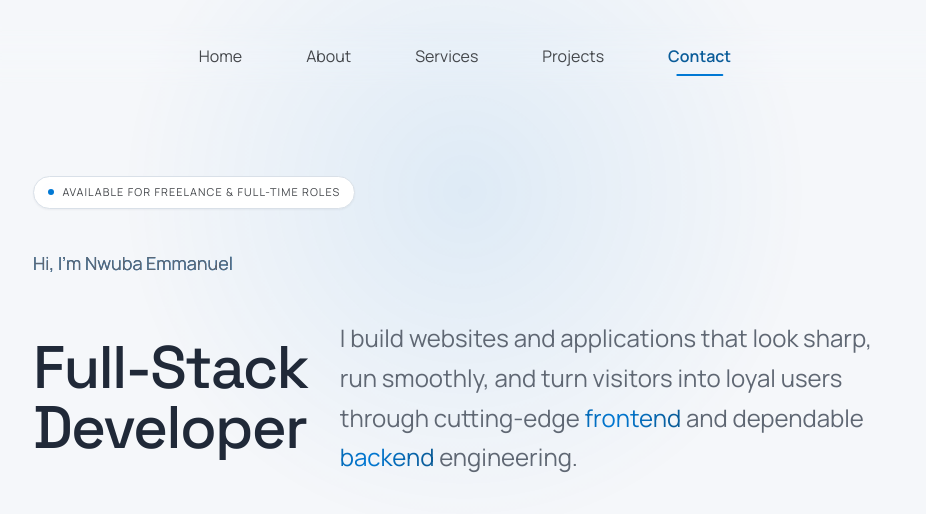
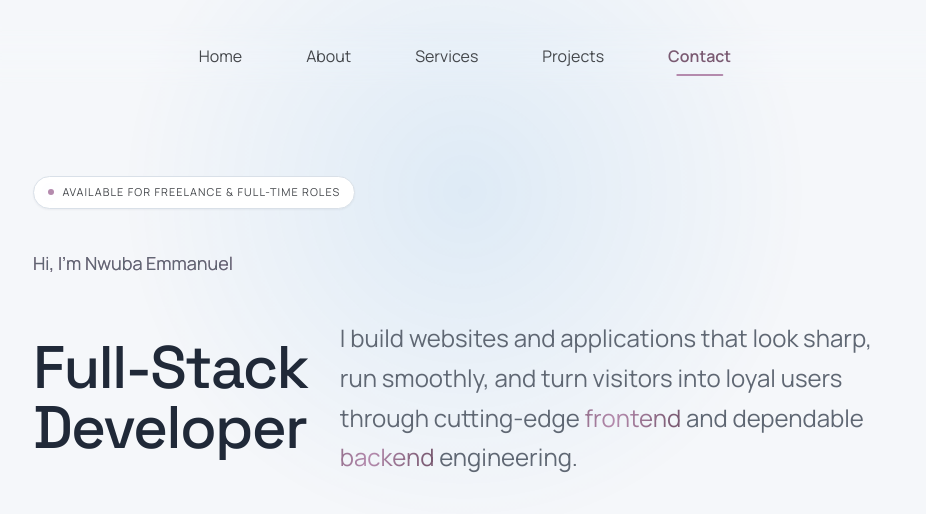
Before and after one commit to biggestmanuel/manuel-portfolio, a plain HTML site: page index.html in a window 1280 px wide. Shown: the top 514 px of the page, without its empty margins (175-1101 px from the left). Drawn offline with Linux system fonts and the light colour scheme.

Commit message:
Mauve accent + stylish refinements
- Replace Windows blue accent with mauve (#B48AAD) across Portfolio.css
  and case-study.css
- Photo frame: mauve border, soft shadow, hover lift on portrait image
- Project cards: mauve border ring on hover (inherits --blue)
- Light theme only, single-scroll layout preserved

```diff
--- a/Portfolio.css
+++ b/Portfolio.css
@@ -28,14 +28,14 @@
   --line: #d9e0e8;         /* hairline border */
   --silver: #c0c0c0;
 
-  /* Accent — four tones because one blue cannot serve every job on a
-     light canvas while staying AA-compliant. */
-  --blue: #0078d4;          /* primary: borders, icons, large text, fills */
-  --blue-bright: #4c8dff;   /* secondary: decorative glows only */
-  --blue-ink: #0a5c99;      /* accent TEXT on soft white (6.5:1) */
-  --blue-fill: #0067b8;     /* filled surfaces carrying white text (5.8:1) */
-  --blue-soft: rgba(0, 120, 212, 0.1);
-  --blue-ring: rgba(0, 120, 212, 0.28);
+  /* Accent — mauve. Dusty purple-pink that reads as personal rather than
+     corporate, while staying compliant on the soft-white canvas. */
+  --blue: #B48AAD;          /* primary: borders, icons, large text, fills */
+  --blue-bright: #C9A9C6;   /* secondary: decorative glows only */
+  --blue-ink: #7A5A72;      /* accent TEXT on soft white */
+  --blue-fill: #8E6B7F;     /* filled surfaces carrying white text */
+  --blue-soft: rgba(180, 138, 173, 0.1);
+  --blue-ring: rgba(180, 138, 173, 0.28);
 
   /* Soft elevation for a light canvas — cool-tinted, never black. */
   --shadow-sm: 0 1px 2px rgba(32, 41, 56, 0.05);
@@ -75,7 +75,7 @@
   --scroll-track: #e8edf3;
   --scroll-thumb: #c0c0c0;
 
-  --success: #0078d4;
+  --success: #B48AAD;
   --danger: #b4232a;
 
   /* Shimmer sweep. Built from the accent tokens so it re-tints itself in
@@ -520,11 +520,20 @@ ul { list-style: none; }
 .photo-frame {
   border-radius: 1.25rem;
   overflow: hidden;
-  border: 1px solid var(--white-icon-tr);
+  border: 1px solid var(--blue);
   background-color: var(--component-bg);
+  box-shadow: var(--shadow-sm);
+  transition: box-shadow 0.35s var(--ease), border-color 0.35s var(--ease);
+}
+
+.photo-frame:hover {
+  box-shadow: var(--shadow-md);
+  border-color: var(--blue-ink);
 }
 
 .photo-frame img { width: 100%; height: auto; display: block; }
+
+.photo-frame img:hover { transform: scale(1.02); }
 
 .photo-caption { display: flex; flex-direction: column; gap: 0.25rem; padding-inline: 0.25rem; }
 .photo-handle { font-family: var(--font-display); font-size: 1.25rem; color: var(--white-strong); }
--- a/case-study.css
+++ b/case-study.css
@@ -15,12 +15,12 @@
   --ink-muted: #5f6773;
   --line: #d9e0e8;
   --silver: #c0c0c0;
-  --blue: #0078d4;
-  --blue-bright: #4c8dff;
-  --blue-ink: #0a5c99;
-  --blue-fill: #0067b8;
-  --blue-soft: rgba(0, 120, 212, 0.1);
-  --blue-ring: rgba(0, 120, 212, 0.28);
+  --blue: #B48AAD;
+  --blue-bright: #C9A9C6;
+  --blue-ink: #7A5A72;
+  --blue-fill: #8E6B7F;
+  --blue-soft: rgba(180, 138, 173, 0.1);
+  --blue-ring: rgba(180, 138, 173, 0.28);
   --shadow-sm: 0 1px 2px rgba(32, 41, 56, 0.05);
   --shadow-md: 0 6px 16px -6px rgba(32, 41, 56, 0.12);
   --shadow-lg: 0 18px 36px -16px rgba(32, 41, 56, 0.18);
```
